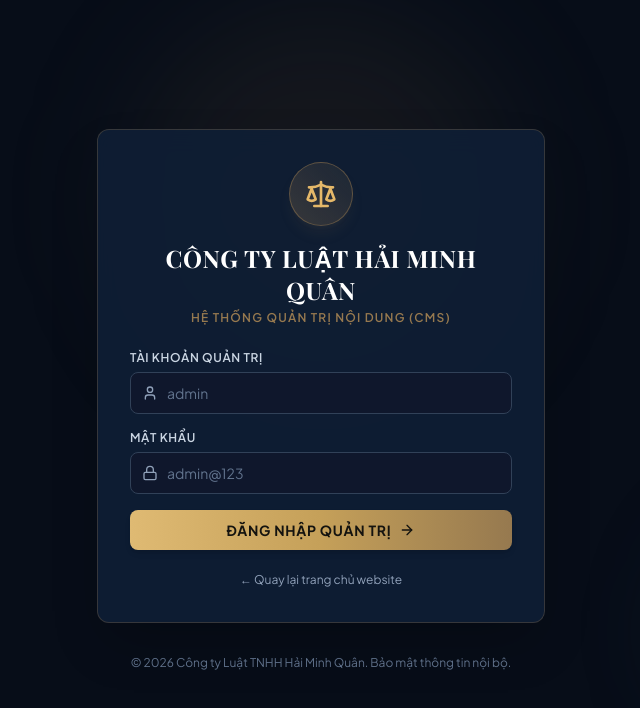
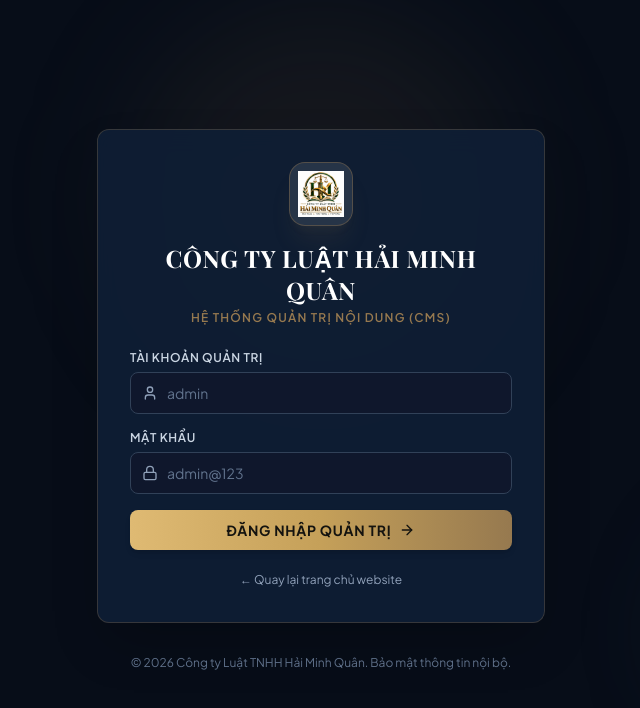
Before and after one commit to ntchien10/luat-hai-minh-quan, a Next.js app: page /admin/login in a window 1280 px wide. Shown: the top 708 px of the page, without its empty margins (319-959 px from the left). Built offline with nearby package versions, Linux system fonts and the light colour scheme; no server answers.

Commit message:
feat(admin): đổi logo menu quản trị và trang đăng nhập thành logo chính thức công ty

```diff
--- a/src/app/admin/layout.tsx
+++ b/src/app/admin/layout.tsx
@@ -3,6 +3,7 @@
 import React, { useEffect, useState } from "react";
 import Link from "next/link";
 import { usePathname, useRouter } from "next/navigation";
+import Image from "next/image";
 import {
   LayoutDashboard,
   FileText,
@@ -10,7 +11,6 @@
   LogOut,
   ExternalLink,
   ShieldCheck,
-  Scale,
   Menu,
   X,
   UserCog,
@@ -136,12 +136,19 @@
               {mobileMenuOpen ? <X className="w-6 h-6" /> : <Menu className="w-6 h-6" />}
             </button>
 
-            <Link href="/admin/" className="flex items-center gap-2.5">
-              <div className="w-9 h-9 rounded bg-[#96794F]/20 border border-[#96794F]/40 flex items-center justify-center text-[#96794F]">
-                <Scale className="w-5 h-5" />
+            <Link href="/admin/" className="flex items-center gap-3 group">
+              <div className="w-10 h-10 rounded-lg bg-white/10 p-1 border border-[#96794F]/40 flex items-center justify-center shrink-0 transition-transform group-hover:scale-105 shadow-sm">
+                <Image
+                  src="/images/logo.png"
+                  alt="Công ty Luật TNHH Hải Minh Quân"
+                  width={40}
+                  height={40}
+                  priority
+                  className="w-full h-full object-contain"
+                />
               </div>
               <div>
-                <span className="font-serif font-bold text-base sm:text-lg tracking-wide text-white block leading-tight">
+                <span className="font-serif font-bold text-base sm:text-lg tracking-wide text-white block leading-tight group-hover:text-[#E5B869] transition-colors">
                   HẢI MINH QUÂN
                 </span>
                 <span className="text-[10px] text-[#96794F] font-semibold tracking-wider uppercase block">
--- a/src/app/admin/login/page.tsx
+++ b/src/app/admin/login/page.tsx
@@ -3,7 +3,8 @@
 import React, { useState } from "react";
 import { useRouter } from "next/navigation";
 import Link from "next/link";
-import { Scale, Lock, User, ArrowRight, AlertCircle, Loader2, Server } from "lucide-react";
+import Image from "next/image";
+import { Lock, User, ArrowRight, AlertCircle, Loader2 } from "lucide-react";
 import { loginAdmin } from "@/lib/api";
 
 export default function AdminLoginPage() {
@@ -50,8 +51,15 @@
       <div className="w-full max-w-md bg-[#0F1E36]/90 backdrop-blur-md border border-[#96794F]/30 rounded-xl shadow-2xl p-6 sm:p-8 relative z-10">
         {/* Brand Header */}
         <div className="text-center mb-6">
-          <div className="w-16 h-16 rounded-full bg-gradient-to-tr from-[#96794F]/30 to-[#96794F]/10 border border-[#96794F]/50 flex items-center justify-center text-[#E5B869] mx-auto mb-4 shadow-lg shadow-[#96794F]/10">
-            <Scale className="w-8 h-8" />
+          <div className="w-16 h-16 rounded-2xl bg-white/10 p-2 border border-[#96794F]/40 flex items-center justify-center mx-auto mb-4 shadow-xl shadow-[#96794F]/10">
+            <Image
+              src="/images/logo.png"
+              alt="Công ty Luật TNHH Hải Minh Quân"
+              width={56}
+              height={56}
+              priority
+              className="w-full h-full object-contain"
+            />
           </div>
           <h1 className="font-serif text-xl sm:text-2xl font-bold tracking-wide text-white">
             CÔNG TY LUẬT HẢI MINH QUÂN
```
